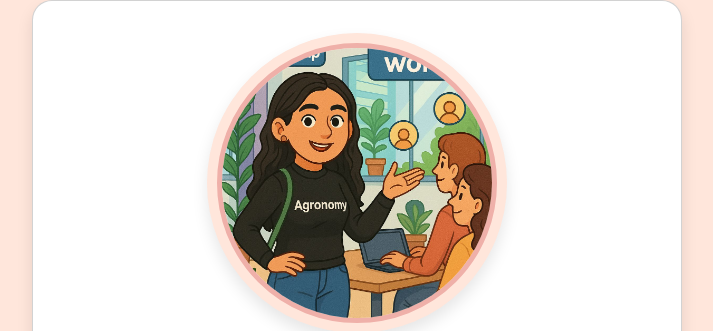
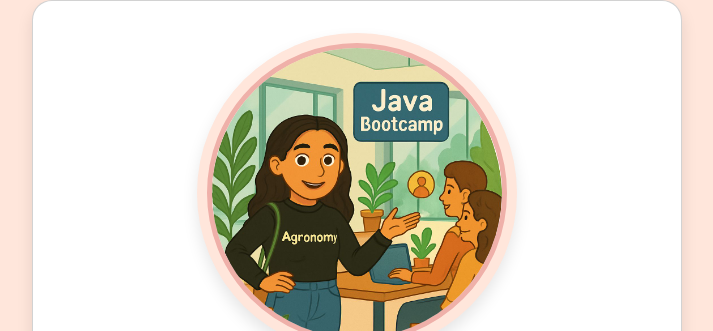
Before and after one commit to Zeltzin03/Portafolio, a plain HTML site: page index.html in a window 1280 px wide. Shown: the top 331 px of the page, without its empty margins (283-996 px from the left). Drawn offline with nearby package versions, Linux system fonts and the light colour scheme.

Commit message:
Agregué imágenes al proyecto portafolio

```diff
--- a/index.html
+++ b/index.html
@@ -12,7 +12,7 @@
 <body>
   <div class="card">
     <div class="avatar">
-      <img src="assets/avatar2.jpg" alt="Foto de Zeltzin Nataly">
+      <img src="assets/imagen1.jpg" alt="Foto de Zeltzin Nataly">
     </div>
 
     <h1>Zeltzin Nataly</h1>
--- a/style.css
+++ b/style.css
@@ -34,8 +34,8 @@ body {
 }
 
 .avatar img {
-  width: 280px;
-  height: 280px;
+  width: 300px;
+  height: 300px;
   border-radius: 50%;
   object-fit: cover;
   border: 5px solid #efb0a9;
@@ -43,7 +43,7 @@ body {
 }
 
 .avatar img:hover {
-  transform: scale(1.05);
+  transform: scale(1.5);
 }
 
 
```
Also changed, not shown: assets/imagen1.jpg (added), assets/imagen2.jpg (added), assets/imagen3.jpg (added).
